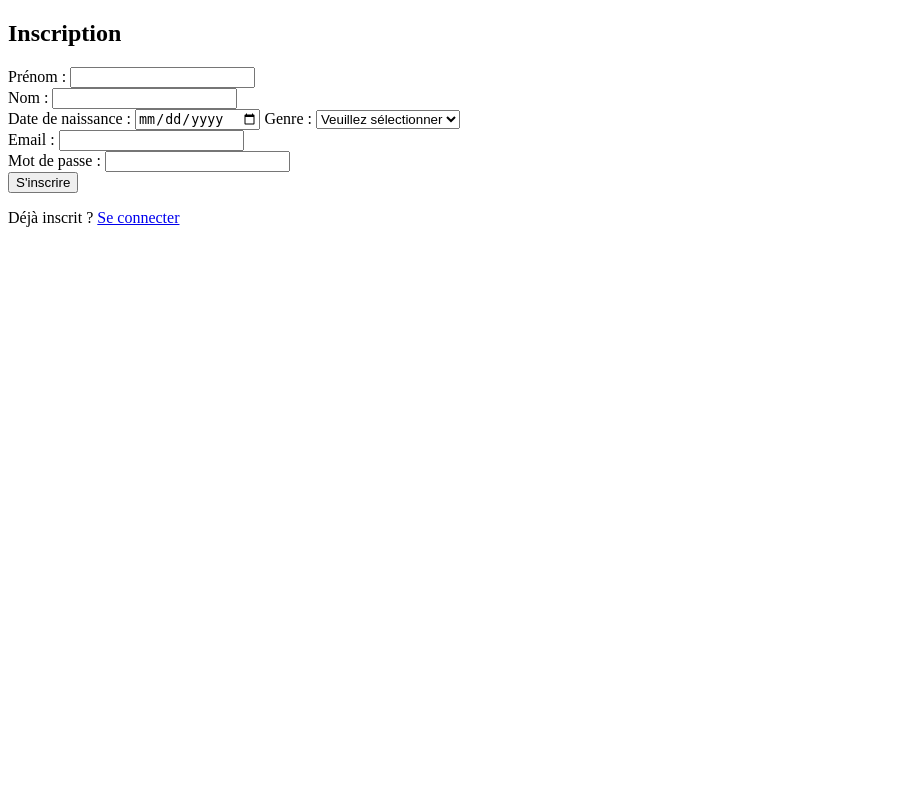
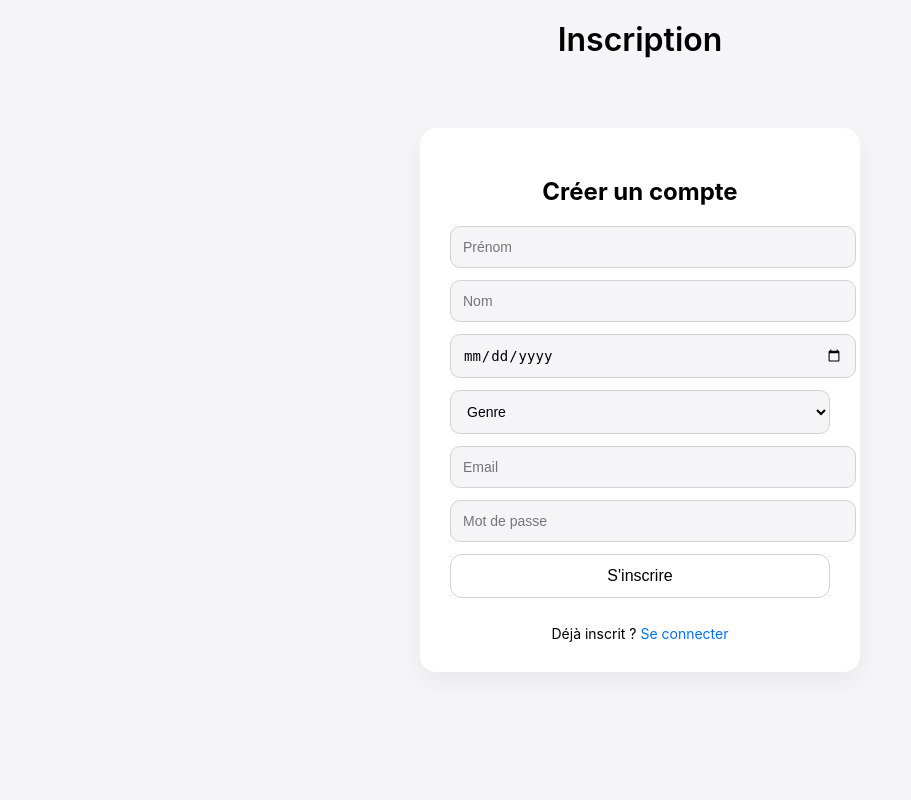
Before and after one commit to Shawgui2509/CVEEN, a CodeIgniter 4 app: the page made by app/Views/form/register.php in a window 1280 px wide. Shown: the whole page, without its empty margins (0-911 px from the left). Run offline with PHP 8.4 and a stand-in for CodeIgniter, Linux system fonts and the light colour scheme; the template is opened without the code that fills it, so the values that code supplies are empty; some libraries are stand-ins or nearby versions.

Commit message:
Modification de l'inscription Projet CVVEN

```diff
--- a/app/Config/Security.php
+++ b/app/Config/Security.php
@@ -15,7 +15,7 @@ class Security extends BaseConfig
      *
      * @var string 'cookie' or 'session'
      */
-    public string $csrfProtection = 'cookie';
+    public string $csrfProtection = null;
 
     /**
      * --------------------------------------------------------------------------
--- a/app/Controllers/Auth.php
+++ b/app/Controllers/Auth.php
@@ -1,5 +1,7 @@
 <?php
-/**namespace App\Controllers;
+
+namespace App\Controllers;
+
 use App\Models\UserModel;
 use CodeIgniter\Controller;
 
--- a/app/Views/form/register.php
+++ b/app/Views/form/register.php
@@ -1,47 +1,138 @@
 <!DOCTYPE html>
 <html lang="fr">
 <head>
-    <meta charset="UTF-8">
-    <title>Inscription</title>
+<meta charset="UTF-8">
+<title>Inscription</title>
+<style>
+    body {
+        font-family: -apple-system, BlinkMacSystemFont, "Segoe UI", Roboto, sans-serif;
+        background-color: #f5f5f7;
+        display: flex;
+        justify-content: center;
+        align-items: center;
+        height: 100vh;
+        margin: 0;
+    }
+
+    .form-container {
+        background: #ffffff;
+        padding: 30px;
+        border-radius: 16px;
+        width: 380px;
+        box-shadow: 0 10px 25px rgba(0,0,0,0.05);
+    }
+
+    h2 {
+        text-align: center;
+        margin-bottom: 20px;
+    }
+
+    input, select {
+        width: 100%;
+        padding: 12px;
+        border-radius: 10px;
+        border: 1px solid #d2d2d7;
+        background: #f5f5f7;
+        font-size: 14px;
+        margin-bottom: 12px;
+        outline: none;
+        transition: 0.2s;
+    }
+
+    input:focus, select:focus {
+        border-color: #0071e3;
+        background: #fff;
+    }
+
+    button, input[type="submit"] {
+        width: 100%;
+        padding: 12px;
+        border-radius: 12px;
+        border: none;
+        background: #ffffff;
+        color: #000;
+        font-size: 16px;
+        cursor: pointer;
+        border: 1px solid #d2d2d7;
+        transition: 0.2s;
+    }
+
+    button:hover, input[type="submit"]:hover {
+        background: #f0f0f0;
+    }
+
+    .error {
+        color: red;
+        margin-bottom: 10px;
+        text-align: center;
+    }
+
+    .link {
+        text-align: center;
+        margin-top: 15px;
+        font-size: 14px;
+    }
+
+    .link a {
+        color: #0071e3;
+        text-decoration: none;
+    }
+
+    .link a:hover {
+        text-decoration: underline;
+    }
+</style>
 </head>
+
 <body>
-    <h2>Inscription</h2>
+
+<div style="position:absolute; top:20px; width:100%; text-align:center;">
+    <h1 style="margin:0; font-weight:600;">Inscription</h1>
+</div>
+
+<div class="form-container">
+    <h2>Créer un compte</h2>
 
     <?php if (session()->getFlashdata('error')) : ?>
-        <p style="color: red;"><?= session()->getFlashdata('error') ?></p>
+        <p class="error"><?= session()->getFlashdata('error') ?></p>
+    <?php endif; ?>
+
+    <?php if (isset($validation)) : ?>
+        <div class="error">
+            <?php if (is_object($validation)) : ?>
+                <?= $validation->listErrors() ?>
+            <?php else : ?>
+                <?= esc($validation) ?>
+            <?php endif; ?>
+        </div>
     <?php endif; ?>
 
     <form action="<?= site_url('CreateUser/register') ?>" method="post">
 
+        <input type="text" name="prenom" placeholder="Prénom" required>
 
-        <label for="prenom">Prénom :</label>
-        <input type="text" name="prenom" required><br>
+        <input type="text" name="nom" placeholder="Nom" required>
 
-        <label for="nom">Nom :</label>
-        <input type="text" name="nom" required><br>
+        <input type="date" name="date_naissance" required>
 
-        <label for="date_naissance">Date de naissance :</label>
-        <input type="date" name="date_naissance" pattern="\d{4}-\d{2}-\d{2}" required>
-
-        <label for="genre">Genre :</label>
         <select name="genre">
-            <option value="">Veuillez sélectionner</option>
+            <option value="">Genre</option>
             <option value="Homme">Homme</option>
             <option value="Femme">Femme</option>
             <option value="Autre">Autre</option>
-        </select><br>
+        </select>
 
-        <label for="email">Email :</label>
-        <input type="email" name="email" required><br>
+        <input type="email" name="email" placeholder="Email" required>
 
-        <label for="password">Mot de passe :</label>
-        <input type="password" name="password" required><br>
+        <input type="password" name="password" placeholder="Mot de passe" required>
 
-        <!-- Correction du bouton d'inscription -->
-        <input type="submit" value="S'inscrire" class="btn btn-primary btn-lg">
+        <input type="submit" value="S'inscrire">
     </form>
 
-    <!-- Ajout d'un lien vers la page de connexion -->
-    <p>Déjà inscrit ? <a href="<?= site_url('Connexion') ?>">Se connecter</a></p>
+    <div class="link">
+        Déjà inscrit ? <a href="<?= site_url('Connexion') ?>">Se connecter</a>
+    </div>
+</div>
+
 </body>
 </html>
--- a/system/HTTP/IncomingRequest.php
+++ b/system/HTTP/IncomingRequest.php
@@ -158,7 +158,7 @@ class IncomingRequest extends Request
 	 * @param string|null                 $body
 	 * @param \CodeIgniter\HTTP\UserAgent $userAgent
 	 */
-	public function __construct($config, URI $uri = null, $body = 'php://input', UserAgent $userAgent)
+	public function __construct($config, URI $uri = null, $body = 'php://input', UserAgent $userAgent = null)
 	{
 		// Get our body from php://input
 		if ($body === 'php://input')
@@ -168,7 +168,7 @@ class IncomingRequest extends Request
 
 		$this->body      = $body;
 		$this->config    = $config;
-		$this->userAgent = $userAgent;
+		$this->userAgent = $userAgent ?? new UserAgent();
 
 		parent::__construct($config);
 
```
Also changed, not shown: app/Controllers/CreateUser.php (+6 -6 lines), docker-compose.yml (+16 -1 lines).
